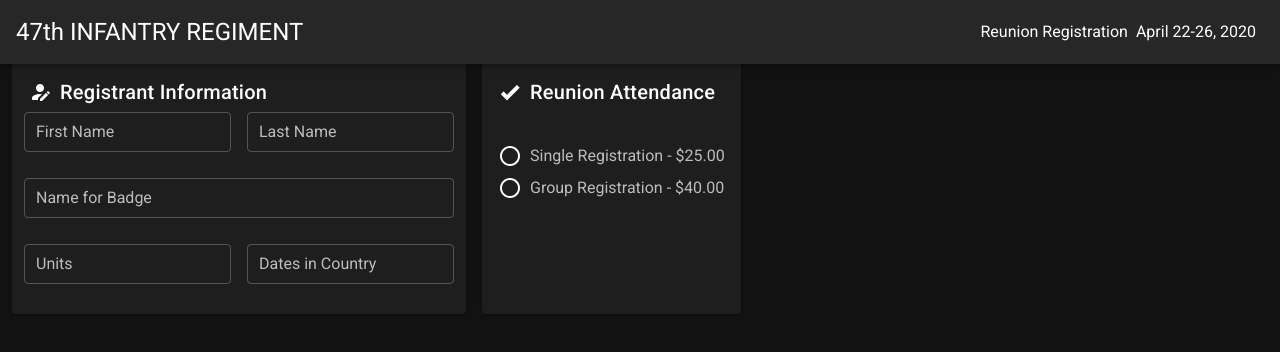
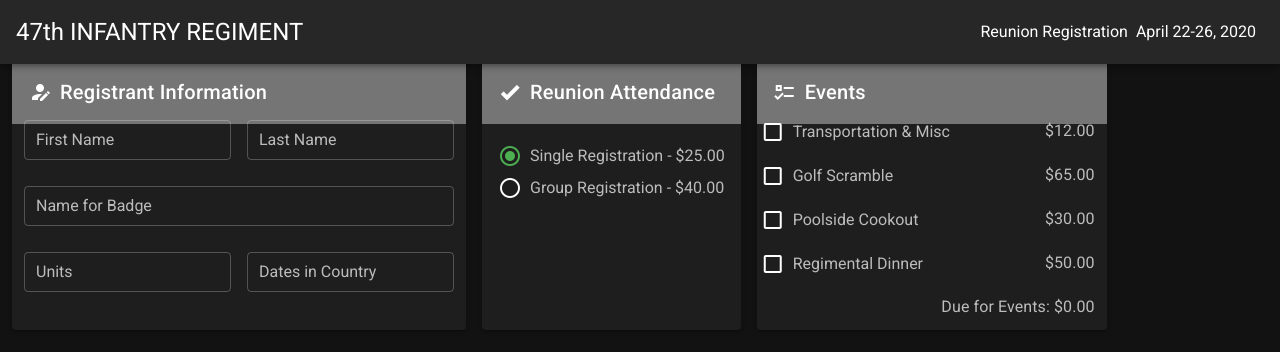
Before and after one commit to noxeternal/47reunion, a Vue app: page / in a window 1280 px wide. Shown: the top 352 px of the page. Built offline with nearby package versions, Linux system fonts and the light colour scheme.

Commit message:
daily commit

```diff
--- a/src/App.vue
+++ b/src/App.vue
@@ -13,28 +13,45 @@
       <v-row>
         <veteran />
         <reunion />
-        <guest v-if="registration == 40" />
+        <events />
+      </v-row>
+      <v-row>
+        <guest v-if="group" />
       </v-row>
     </v-content>
   </v-app>
 </template>
 
+<style>
+.amt {
+  font-size: 16px;
+}
+.v-messages {
+  display: none!important;
+}
+</style>
+
 <script>
 import veteran from "./components/veteran";
+import reunion from "./components/reunion";
 import guest from "./components/guest";
-import reunion from "./components/reunion";
+import events from "./components/events";
 
-import { mapState } from 'Vuex'
+import { mapState } from 'vuex'
 
 export default {
   name: "App",
   components: {
     veteran,
+    reunion,
     guest,
-    reunion
+    events
   },
   data: () => ({
     //
-  })
+  }),
+  computed: {
+    ...mapState(['group','guestCount'])
+  }
 };
 </script>
--- /dev/null
+++ b/src/components/events.vue
@@ -0,0 +1,36 @@
+<template>
+  <v-card class="ma-2" min-width="350px">
+    <v-card-title class="secondary"><v-icon class="mr-2">mdi-format-list-checks</v-icon>Events</v-card-title>
+    <v-card-text>
+      <v-row v-for="(event, index) in events">
+        <v-checkbox :key="index" :label="event.name" v-model="veteran[event.name]" :value="event.amt" class="my-1"></v-checkbox>
+        <v-spacer />
+        <span class="amt ma-2">${{ event.amt.toFixed(2) }}</span>
+      </v-row>
+      <v-row justify="end"><span class="amt ma-2">Due for Events: ${{ sum.toFixed(2) }}</span></v-row>
+    </v-card-text>
+  </v-card>
+</template>
+
+<script>
+import { mapState } from 'vuex'
+
+export default {
+  data: () => ({
+    veteran: {}
+  }),
+  computed: {
+    ...mapState(['group','guestCount','events']),
+    sum: function () {
+      let sum = 0
+      if(this.events) {
+        this.events.forEach(v =>
+          sum += this.veteran[v.name]?v.amt:0
+        )
+      }
+
+      return sum
+    }
+  }
+}
+</script>
--- a/src/components/guest.vue
+++ b/src/components/guest.vue
@@ -1,12 +1,34 @@
 <template>
   <v-card class="ma-2">
-    <v-card-title><v-icon class="mr-2">mdi-account-plus</v-icon>Guest Information</v-card-title>
-    <v-card-text>
-      <v-row>
-        <v-text-field class="mx-2" label="Guest Name" outlined dense></v-text-field>
+    <v-card-title class="secondary">
+      <v-icon class="mr-2">mdi-account-plus</v-icon>
+      Guest Information
+    </v-card-title>
+    <v-card-text class="pt-2">
+      <v-row v-for="i in guestCount" :key="i" align="stretch">
+        <v-text-field class="mx-2" :label="`Guest ${i} Name`" v-model="thisGuest[i].name" outlined dense></v-text-field>
         <v-text-field class="mx-2" label="Name for Badge" outlined dense></v-text-field>
-        <v-icon class="mb-6">mdi-plus-box</v-icon>
+        <v-checkbox v-for="(event, index) in events" :key="index" :label="`${event.name} - $${event.amt.toFixed(2)}`" v-model="thisGuest[i][event.name]" class="ma-1"></v-checkbox>
+        <span class="amt ma-2 green--text">Total Due: ${{ thisGuest[i].amt }}</span>
       </v-row>
     </v-card-text>
   </v-card>
 </template>
+
+<script>
+import { mapState } from 'vuex'
+
+export default {
+  data: () => ({
+    thisGuest: [
+      {name: '', badge: '', amt: 0},
+      {name: '', badge: '', amt: 0},
+      {name: '', badge: '', amt: 0}
+    ]
+
+  }),
+  computed: {
+    ...mapState(['group','guestCount','events'])
+  }
+}
+</script>
--- a/src/components/reunion.vue
+++ b/src/components/reunion.vue
@@ -1,21 +1,43 @@
 <template>
   <v-card class="ma-2">
-    <v-card-title><v-icon class="mr-2">mdi-check-bold</v-icon>Reunion Attendance</v-card-title>
+    <v-card-title class="secondary"><v-icon class="mr-2">mdi-check-bold</v-icon>Reunion Attendance</v-card-title>
     <v-card-text>
-      <v-radio-group v-model="reunion">
+      <v-radio-group v-model="registration">
         <v-radio v-for="reg in reunion" :key="reg.name" :label="`${reg.name} - $${reg.amt.toFixed(2)}`" :value="reg.amt"></v-radio>
       </v-radio-group>
+      <v-row v-if="group">
+        <v-icon class="mr-2">mdi-account</v-icon>
+        <v-text-field label="# of Guests" type="number" min="1" max="25" v-model.number="guests" />
+      </v-row>
     </v-card-text>
   </v-card>
 </template>
 
 <script>
+import {mapState } from 'vuex'
+
 export default {
   data: () => ({
+    registration: 25,
+    guests: 1,
     reunion: [
       { name: 'Single Registration', amt: 25 },
       { name: 'Group Registration', amt: 40 }
     ]
-  })
+  }),
+  methods: {
+
+  },
+  watch: {
+    registration: function (amt) {
+      this.$store.commit('SET_GROUP', amt==40)
+    },
+    guests: function (count) {
+      this.$store.commit('SET_GUESTCOUNT', count)
+    }
+  },
+  computed: {
+    ...mapState(['group','guestCount'])
+  }
 }
 </script>
--- a/src/components/veteran.vue
+++ b/src/components/veteran.vue
@@ -1,7 +1,7 @@
 <template>
   <v-card class="ma-2">
-    <v-card-title><v-icon class="mr-2">mdi-account-edit</v-icon>Registrant Information</v-card-title>
-    <v-card-text>
+    <v-card-title class="secondary"><v-icon class="mr-2">mdi-account-edit</v-icon>Registrant Information</v-card-title>
+    <v-card-text class="pt-2">
       <v-row>
         <v-text-field class="mx-2" label="First Name" outlined dense></v-text-field>
         <v-text-field class="mx-2" label="Last Name" outlined dense></v-text-field>
@@ -16,3 +16,16 @@
     </v-card-text>
   </v-card>
 </template>
+
+<script>
+import { mapState } from 'vuex'
+
+export default {
+  data: () => ({
+    //
+  }),
+  computed: {
+    ...mapState(['group','guestCount'])
+  }
+};
+</script>
--- a/src/plugins/vuetify.js
+++ b/src/plugins/vuetify.js
@@ -1,5 +1,6 @@
 import Vue from "vue";
 import Vuetify from "vuetify/lib";
+import colors from 'vuetify/lib/util/colors'
 
 Vue.use(Vuetify);
 
@@ -7,10 +8,10 @@ export default new Vuetify({
   theme: {
     dark: true,
     themes: {
-      light: {
-        primary: '#ee44aa',
-        secondary: '#424242',
-        accent: '#82B1FF',
+      dark: {
+        primary: colors.green,
+        secondary: colors.grey.darken1,
+        accent: colors.green.darken1,
         error: '#FF5252',
         info: '#2196F3',
         success: '#4CAF50',
--- a/src/store.js
+++ b/src/store.js
@@ -4,7 +4,56 @@ import Vuex from "vuex";
 Vue.use(Vuex);
 
 export default new Vuex.Store({
-  state: {},
-  mutations: {},
+  state: {
+    group: false,
+    guestCount: 1,
+    reunion: {
+      registrant: {
+        firstName: '',
+        lastName: '',
+        badgeName: '',
+        units: [],
+        datesInCountry: [],
+        events: {},
+        contactInfo: {
+          address:['',''],
+          city: '',
+          state: '',
+          zip: '',
+          phone: {
+            home: '',
+            cell: ''
+          },
+          email: ''
+        }
+      },
+      guests: [
+        {
+          firstName: '',
+          lastName: '',
+          badgeName: '',
+          events: {}
+        }
+      ]
+    },
+    events: [
+      { name: 'Transportation & Misc', amt: 12 },
+      { name: 'Golf Scramble', amt: 65 },
+      { name: 'Poolside Cookout', amt: 30 },
+      { name: 'Regimental Dinner', amt: 50 }
+    ]
+
+  },
+  mutations: {
+    SET_GROUP (state, payload) {
+      state.group = payload || false
+    },
+    SET_GUESTCOUNT (state, payload) {
+      state.guestCount = payload || 1
+    },
+    SET_GUESTS (state, payload)  {
+      state.guests = payload || []
+    }
+  },
   actions: {}
 });
```
